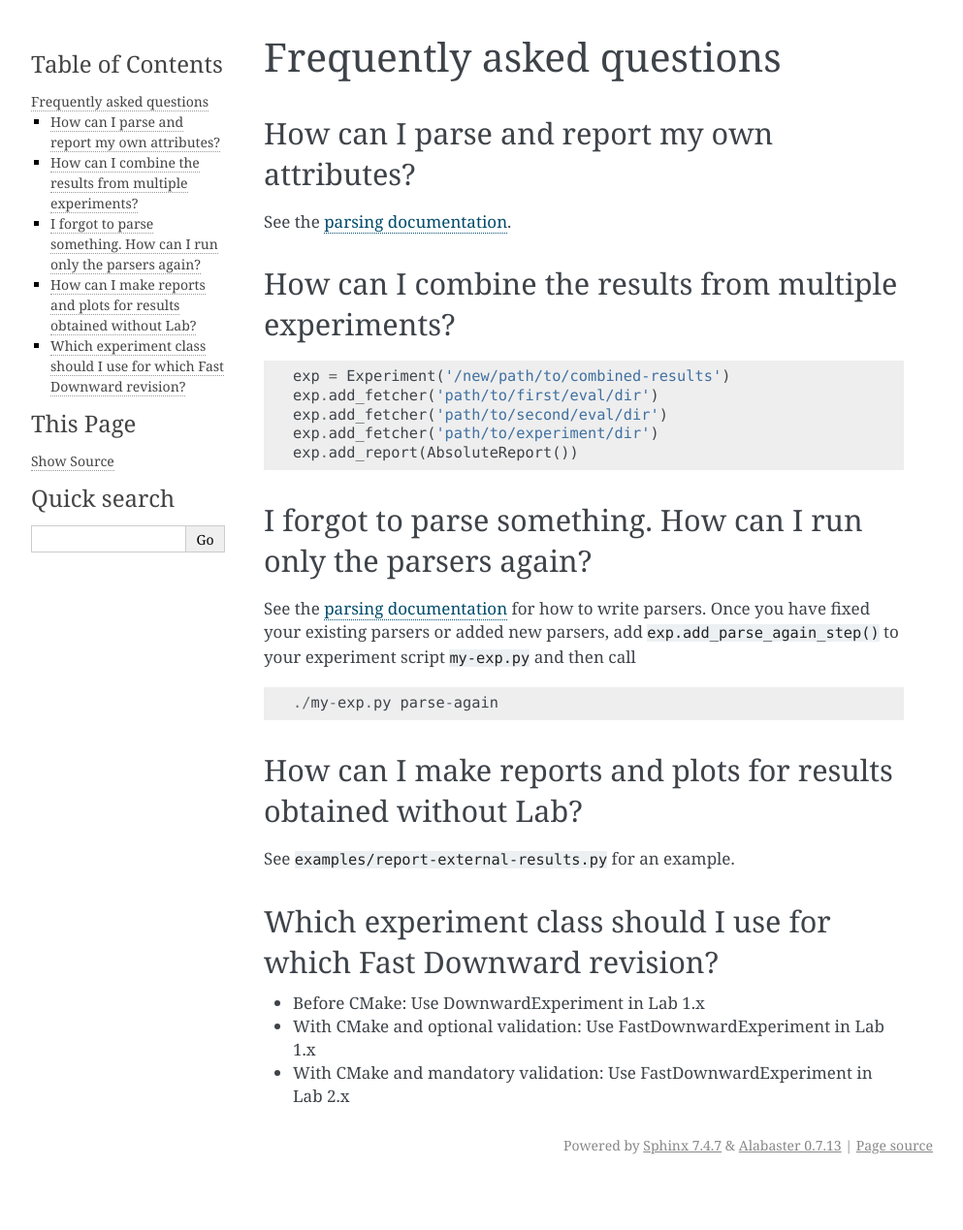
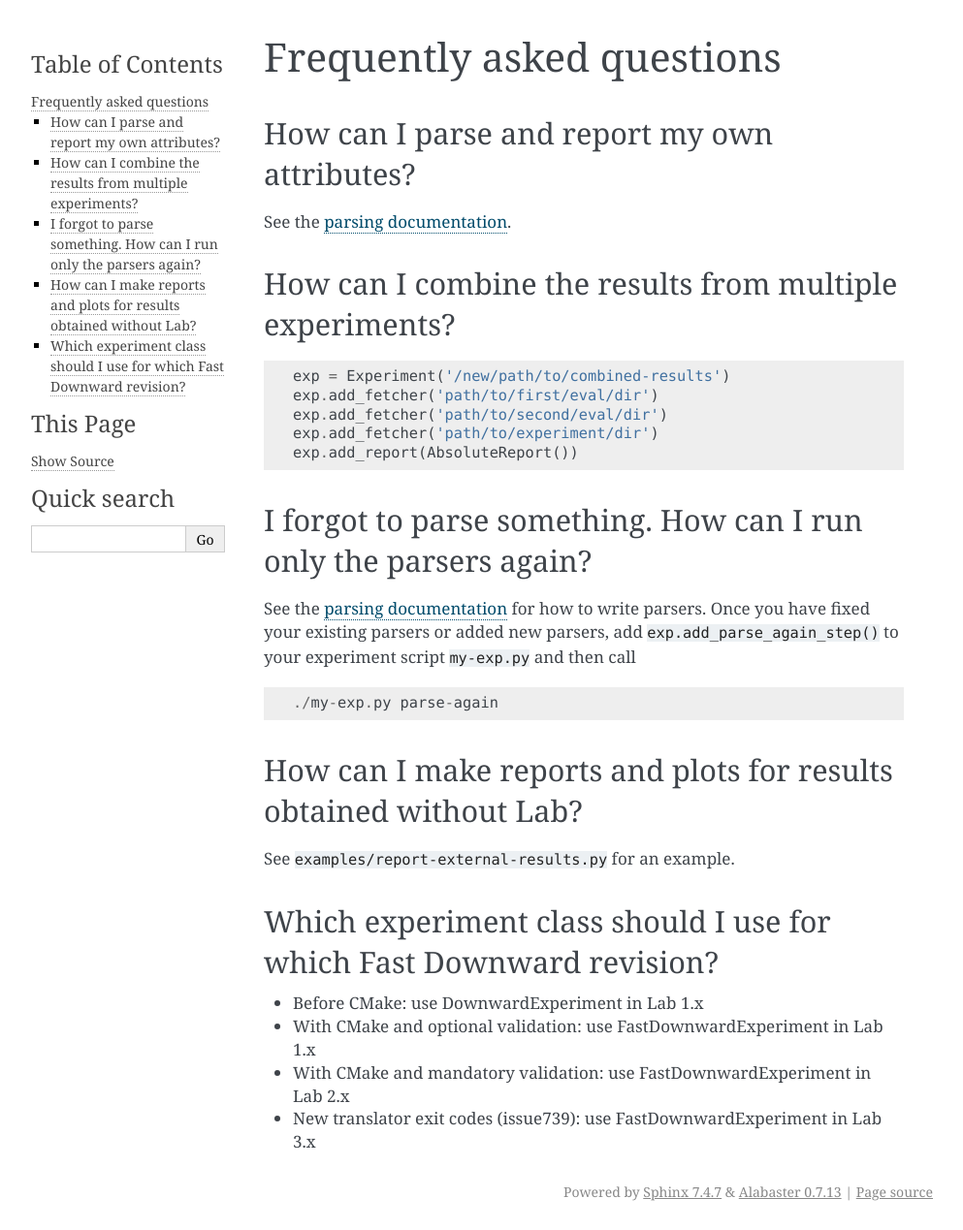
Before and after one commit to aibasel/lab, a Sphinx documentation site: the page built from docs/faq.rst, in a window 1280 px wide. Shown: the whole page at 97% size, without its empty margins (148-1141 px from the left). Built offline with Sphinx 7.4.7, drawn with Linux system fonts in a browser that asks for light colours; pages that are not in the unit, such as notebooks, are missing from menus; before the commit the page ends 1221 px from its top, so only the background shows below that.

Commit message:
Update FAQs.

```diff
--- a/docs/faq.rst
+++ b/docs/faq.rst
@@ -38,6 +38,7 @@ See ``examples/report-external-results.py`` for an example.
 Which experiment class should I use for which Fast Downward revision?
 ---------------------------------------------------------------------
 
-* Before CMake: Use DownwardExperiment in Lab 1.x
-* With CMake and optional validation: Use FastDownwardExperiment in Lab 1.x
-* With CMake and mandatory validation: Use FastDownwardExperiment in Lab 2.x
+* Before CMake: use DownwardExperiment in Lab 1.x
+* With CMake and optional validation: use FastDownwardExperiment in Lab 1.x
+* With CMake and mandatory validation: use FastDownwardExperiment in Lab 2.x
+* New translator exit codes (issue739): use FastDownwardExperiment in Lab 3.x
```
